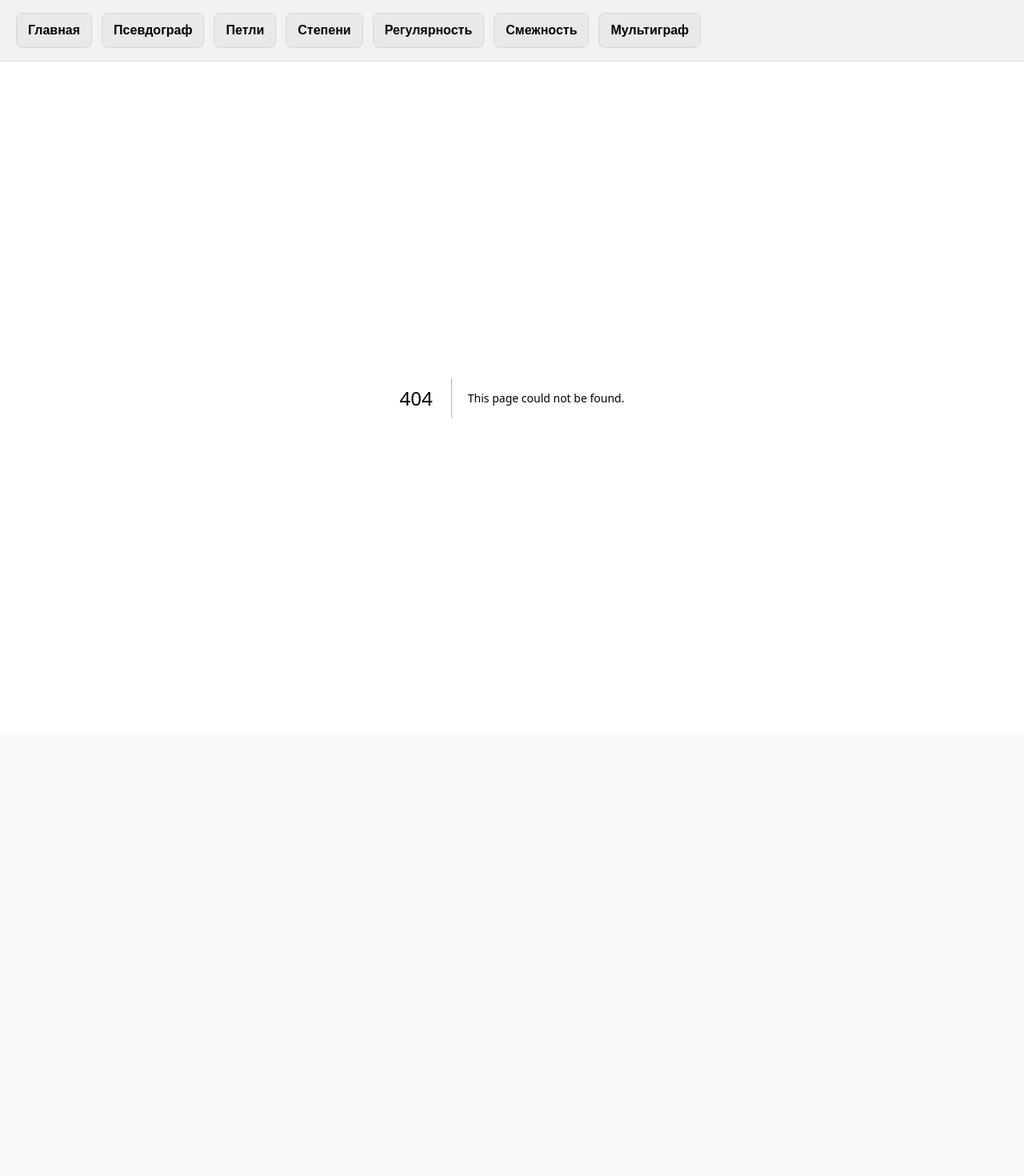
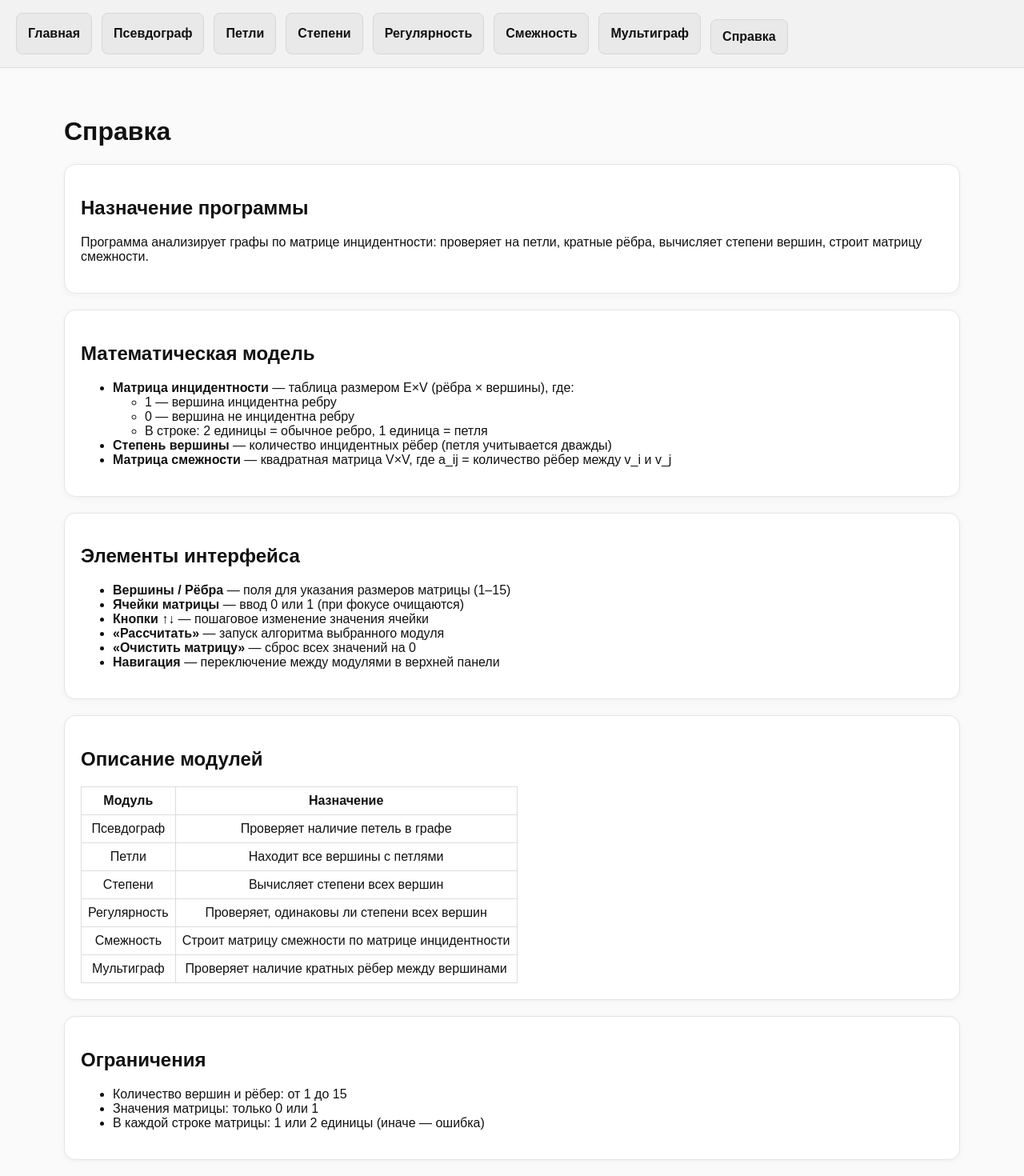
Before and after one commit to VASYASHi/project-c, a Next.js app: page /project-c/help in a window 1280 px wide. Before the commit this address had no page. Shown: the top 1470 px of the page at 80% size. Before the commit the page ends 917 px from the top, so only its background shows below. Built offline with nearby package versions, Linux system fonts and the light colour scheme.

Commit message:
third variants last remove

```diff
--- a/app/globals.css
+++ b/app/globals.css
@@ -188,6 +188,18 @@ select {
   font-size: 14px;
 }
 
+.matrix-header-cell,
+.matrix-row-label {
+  display: flex;
+  align-items: center;
+  justify-content: center;
+  background: #dee2de;
+  color: #090909;
+  font-weight: 700;
+  font-size: 13px;
+  border-radius: 4px;
+}
+
 .result {
   margin-top: 14px;
   padding: 12px 14px;
--- /dev/null
+++ b/app/help/page.tsx
@@ -0,0 +1,66 @@
+'use client';
+
+export default function Help() {
+  return (
+    <div className="container">
+      <h1>Справка</h1>
+
+      <section className="card">
+        <h2>Назначение программы</h2>
+        <p>Программа анализирует графы по матрице инцидентности: проверяет на петли, кратные рёбра, вычисляет степени вершин, строит матрицу смежности.</p>
+      </section>
+
+      <section className="card">
+        <h2>Математическая модель</h2>
+        <ul>
+          <li><strong>Матрица инцидентности</strong> — таблица размером E×V (рёбра × вершины), где:</li>
+          <ul>
+            <li>1 — вершина инцидентна ребру</li>
+            <li>0 — вершина не инцидентна ребру</li>
+            <li>В строке: 2 единицы = обычное ребро, 1 единица = петля</li>
+          </ul>
+          <li><strong>Степень вершины</strong> — количество инцидентных рёбер (петля учитывается дважды)</li>
+          <li><strong>Матрица смежности</strong> — квадратная матрица V×V, где a_ij = количество рёбер между v_i и v_j</li>
+        </ul>
+      </section>
+
+      <section className="card">
+        <h2>Элементы интерфейса</h2>
+        <ul>
+          <li><strong>Вершины / Рёбра</strong> — поля для указания размеров матрицы (1–15)</li>
+          <li><strong>Ячейки матрицы</strong> — ввод 0 или 1 (при фокусе очищаются)</li>
+          <li><strong>Кнопки ↑↓</strong> — пошаговое изменение значения ячейки</li>
+          <li><strong>«Рассчитать»</strong> — запуск алгоритма выбранного модуля</li>
+          <li><strong>«Очистить матрицу»</strong> — сброс всех значений на 0</li>
+          <li><strong>Навигация</strong> — переключение между модулями в верхней панели</li>
+        </ul>
+      </section>
+
+      <section className="card">
+        <h2>Описание модулей</h2>
+        <table className="table">
+          <thead>
+            <tr><th>Модуль</th><th>Назначение</th></tr>
+          </thead>
+          <tbody>
+            <tr><td>Псевдограф</td><td>Проверяет наличие петель в графе</td></tr>
+            <tr><td>Петли</td><td>Находит все вершины с петлями</td></tr>
+            <tr><td>Степени</td><td>Вычисляет степени всех вершин</td></tr>
+            <tr><td>Регулярность</td><td>Проверяет, одинаковы ли степени всех вершин</td></tr>
+            <tr><td>Смежность</td><td>Строит матрицу смежности по матрице инцидентности</td></tr>
+            <tr><td>Мультиграф</td><td>Проверяет наличие кратных рёбер между вершинами</td></tr>
+          </tbody>
+        </table>
+      </section>
+
+      <section className="card">
+        <h2>Ограничения</h2>
+        <ul>
+          <li>Количество вершин и рёбер: от 1 до 15</li>
+          <li>Значения матрицы: только 0 или 1</li>
+          <li>В каждой строке матрицы: 1 или 2 единицы (иначе — ошибка)</li>
+        </ul>
+      </section>
+    </div>
+  );
+}
--- a/app/layout.tsx
+++ b/app/layout.tsx
@@ -15,6 +15,7 @@ export default function RootLayout({ children }: { children: React.ReactNode })
             <Link href="/module4">Регулярность</Link>
             <Link href="/module5">Смежность</Link>
             <Link href="/module6">Мультиграф</Link>
+            <Link className="btn" href="/help">Справка</Link>
           </nav>
           <main className="container">{children}</main>
         </GraphProvider>
--- a/app/page.tsx
+++ b/app/page.tsx
@@ -13,6 +13,7 @@ export default function Home() {
         <Link className="btn" href="/module4">Регулярность</Link>
         <Link className="btn" href="/module5">Матрица смежности</Link>
         <Link className="btn" href="/module6">Мультиграф</Link>
+        <Link className="btn" href="/help">Справка</Link>
       </div>
     </section>
   );
--- a/components/Navbar.tsx
+++ b/components/Navbar.tsx
@@ -10,6 +10,7 @@ export default function Navbar() {
     { href: '/module4', label: 'Регулярный' },
     { href: '/module5', label: 'Смежность' },
     { href: '/module6', label: 'Мультиграф' },
+    { href: '/help', label: 'Справка' },
   ];
   return (
     <nav className="navbar">
```
Also changed, not shown: app/module3/page.tsx (+32 -6 lines), components/MatrixForm.tsx (+27 -9 lines).
